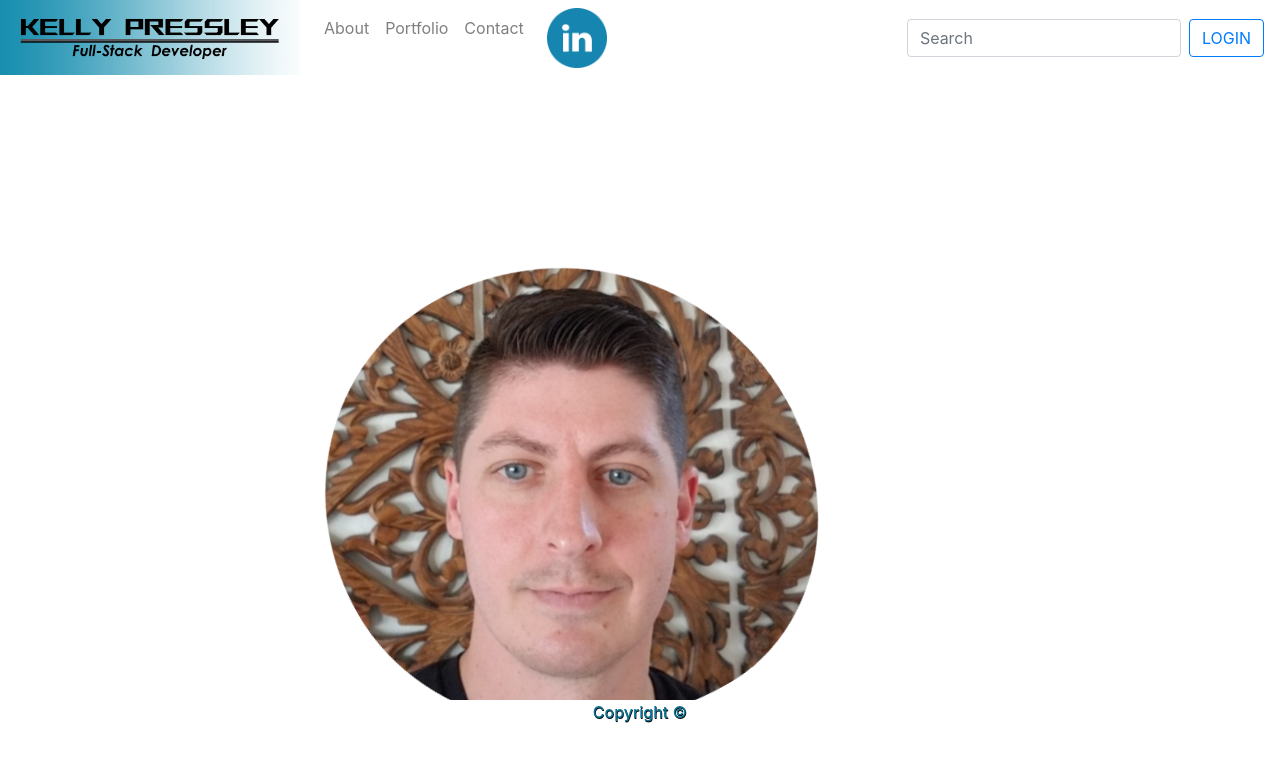
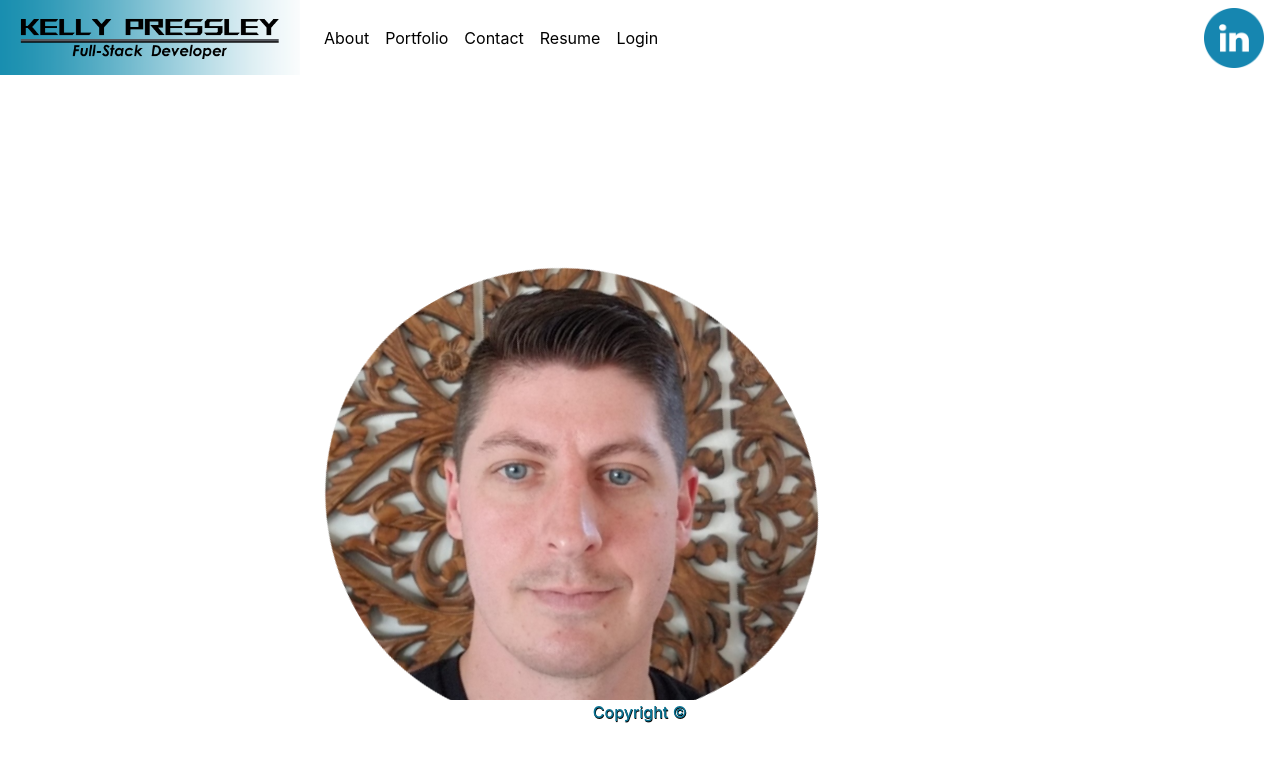
Before and after one commit to Kpressley86/NewPortfolio, a React (Create React App) app: page / in a window 1280 px wide. Shown: the top 762 px of the page. Built offline with nearby package versions, Linux system fonts and the light colour scheme; a small style sheet from the web is missing.

Commit message:
created button animation and styling

```diff
--- a/package.json
+++ b/package.json
@@ -7,6 +7,7 @@
     "@testing-library/react": "^9.3.2",
     "@testing-library/user-event": "^7.1.2",
     "bootstrap": "^4.5.0",
+    "pure-css3-animated-border": "^1.0.0",
     "react": "^16.13.1",
     "react-bootstrap": "^1.1.1",
     "react-dom": "^16.13.1",
--- a/public/index.html
+++ b/public/index.html
@@ -9,6 +9,7 @@
   <meta name="description" content="Web site created using create-react-app" />
   <link rel="apple-touch-icon" href="%PUBLIC_URL%/logo192.png" />
   <link rel="manifest" href="%PUBLIC_URL%/manifest.json" />
+  <link rel="stylesheet" href="https://cdn.jsdelivr.net/gh/code-fx/Pure-CSS3-Animated-Border@V1.0/css/animated-border/animated-border.min.css"/>
   <link rel="stylesheet" href="https://maxcdn.bootstrapcdn.com/bootstrap/4.5.0/css/bootstrap.min.css"
     integrity="sha384-9aIt2nRpC12Uk9gS9baDl411NQApFmC26EwAOH8WgZl5MYYxFfc+NcPb1dKGj7Sk" crossorigin="anonymous" />
 
--- a/src/components/Header/Header.css
+++ b/src/components/Header/Header.css
@@ -1,6 +1,12 @@
-.name {
-  color: rgb(11, 116, 148);
-  text-shadow: 1px px rgb(208, 208, 208);
+a:active {
+  color: rgb(0, 0, 0);
+ }
+ a:link {
+   color:black !important;
+ }
+
+ .linkBorder:hover {
+   background-color: rgb(4, 140, 173);
  }
 
  .LogoClear {
@@ -24,3 +30,29 @@
   padding-top: 0px !important;
   padding-bottom: 0px !important;
 }
+
+/* -------ANIMATION------- */
+
+  /* top border */
+  .top-leftStart:before{
+    border-top: 1px solid rgb(0, 0, 0);
+    transition-timing-function: linear;
+  }
+
+  /* bottom border */
+  .top-leftStart:after{
+    border-bottom: 1px solid rgb(0, 0, 0);
+    transition-timing-function: ease-in;
+  }
+
+  /* left border */
+  .top-leftStart .ui-border-element:before{
+    border-left: 1px solid rgb(0, 0, 0);
+    transition-timing-function: ease-out;
+  }
+
+  /* right border */
+  .top-leftStart .ui-border-element:after{
+     border-right: 1px solid rgb(0, 0, 0);
+     transition-timing-function: ease-in-out;
+  }
--- a/src/components/Header/Header.js
+++ b/src/components/Header/Header.js
@@ -23,17 +23,41 @@ const Header = () => {
 
                 <Nav className="mr-auto">
 
-                    <Nav.Link className="name" href="#home"> About</Nav.Link>
-                    <Nav.Link className="name" href="#portfolio">Portfolio</Nav.Link>
-                    <Nav.Link className="name" href="#contact">Contact</Nav.Link>
+                    <div className="linkBorder">
+                        <a href="#home" target="_self" className="nav-link ui-box forwardBorderTrain">
+                            <span className="name ui-border-element"> About</span>
+                        </a>
+                    </div>
 
-                    <a href="https://www.linkedin.com/in/kelly-pressley-5490b3184/"><img
-                        src={Link} className="social" alt="LinkedIn" /></a>
+                    <div className="linkBorder">
+                        <a href="#portfolio" target="_self" className="nav-link ui-box forwardBorderTrain">
+                            <span className="name ui-border-element"> Portfolio</span>
+                        </a>
+                    </div>
+
+                    <div className="linkBorder">
+                        <a href="#contact" target="_self" className="nav-link ui-box forwardBorderTrain">
+                            <span className="name ui-border-element"> Contact</span>
+                        </a>
+                    </div>
+
+                    <div className="linkBorder">
+                        <a href="#resume" target="_self" className="nav-link ui-box forwardBorderTrain">
+                            <span className="name ui-border-element"> Resume</span>
+                        </a>
+                    </div>
+
+                    <div className="linkBorder">
+                        <a href="#login" target="_self" className="nav-link ui-box forwardBorderTrain">
+                            <span className="name ui-border-element"> Login</span>
+                        </a>
+                    </div>
+
                 </Nav>
 
                 <Form inline>
-                    <FormControl type="text" placeholder="Search" className="mr-sm-2" />
-                    <Button variant="outline-primary">LOGIN</Button>
+                    <a href="https://www.linkedin.com/in/kelly-pressley-5490b3184/"><img
+                        src={Link} className="social" alt="LinkedIn" /></a>
                 </Form>
 
             </Navbar>
```
Also changed, not shown: 1 other file (tests, documents, lock files or other folders).
